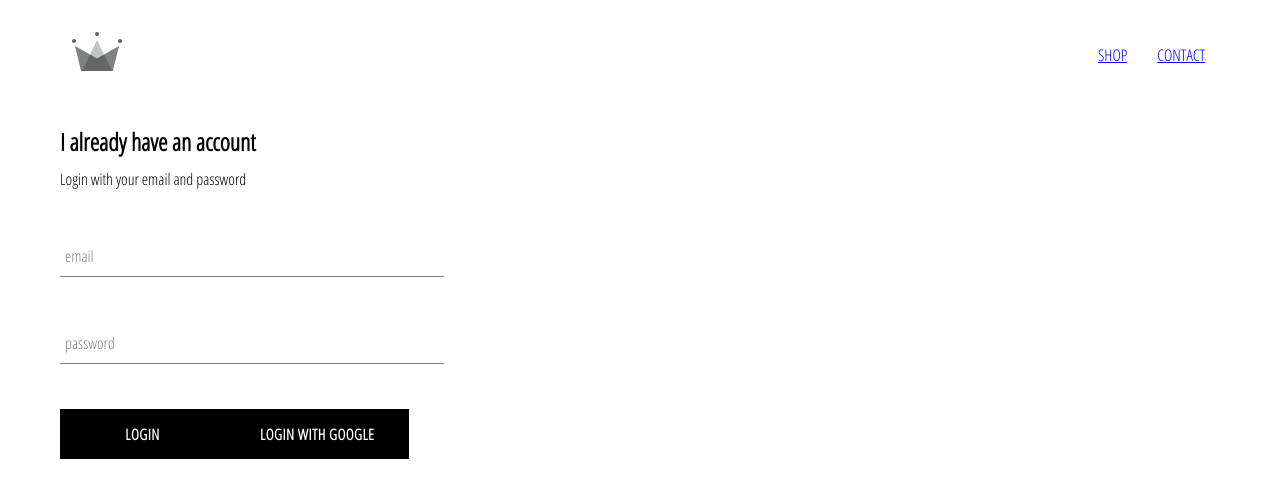
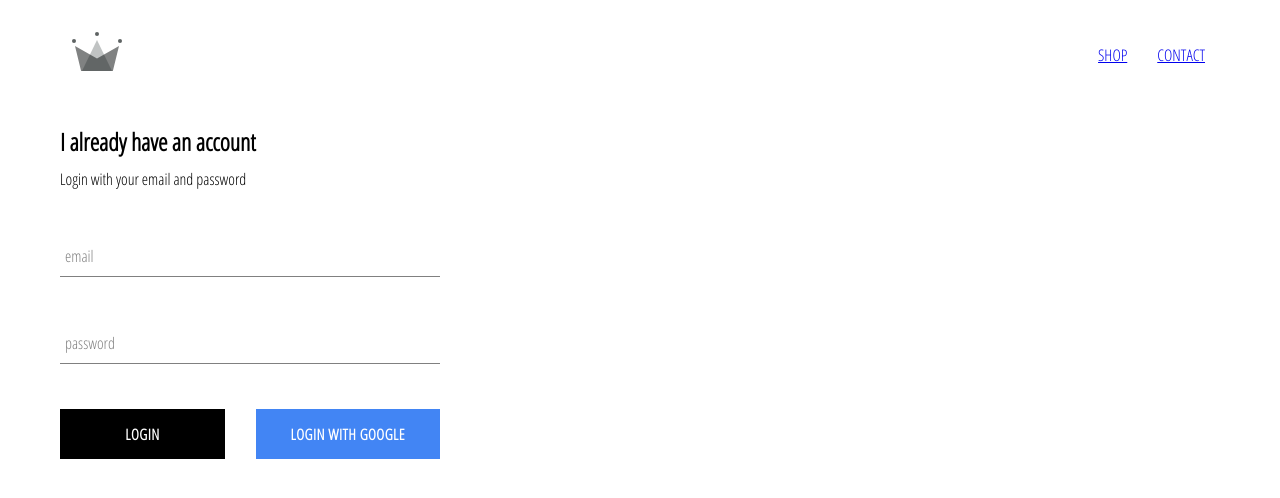
Before and after one commit to TheCodeNinja/Firebase_React_Ecommerce, a React (Create React App) app: page /login in a window 1280 px wide. Shown: the top 498 px of the page. Built offline with nearby package versions, Linux system fonts and the light colour scheme.

Commit message:
lesson 17 - style custom buttons

```diff
--- a/src/components/custom-button/custom-button.component.jsx
+++ b/src/components/custom-button/custom-button.component.jsx
@@ -2,8 +2,11 @@
 
 import './custom-button.styles.scss';
 
-const CustomButton = ({ children, ...otherProps }) => (
-  <button className='custom-button' {...otherProps}>
+const CustomButton = ({ children, isGoogleSignIn, ...otherProps }) => (
+  <button
+    className={`${ isGoogleSignIn ? 'google-sign-in' : ''} custom-button`}
+    {...otherProps}
+  >
     { children }
   </button>
 );
--- a/src/components/custom-button/custom-button.styles.scss
+++ b/src/components/custom-button/custom-button.styles.scss
@@ -14,6 +14,16 @@
   border: none;
   cursor: pointer;
 
+  &.google-sign-in {
+    background-color: #4285f4;
+    color: white;
+
+    &:hover {
+      background-color: #357ae8;
+      border: none;
+    }
+  }
+
   &:hover {
     background-color: white;
     color: black;
--- a/src/components/login/login.component.jsx
+++ b/src/components/login/login.component.jsx
@@ -51,10 +51,12 @@
             value={this.state.password}
             required
           />
-          <CustomButton type='submit'>Login</CustomButton>
-          <CustomButton onClick={signInWithGoogle}>
-            Login with Google
-          </CustomButton>
+          <div className="buttons">
+            <CustomButton type='submit'>Login</CustomButton>
+            <CustomButton onClick={signInWithGoogle} isGoogleSignIn>
+              Login with Google
+            </CustomButton>
+          </div>
         </form>
       </div>
     );
--- a/src/components/login/login.styles.scss
+++ b/src/components/login/login.styles.scss
@@ -1,5 +1,5 @@
 .login {
-  width: 30vw;
+  width: 380px;
   // border: 1px solid red;
 
   display: flex;
@@ -8,5 +8,9 @@
   .title {
     margin: 10px 0;
   }
+  .buttons {
+    display: flex;
+    justify-content: space-between;
+  }
 
 }
```
